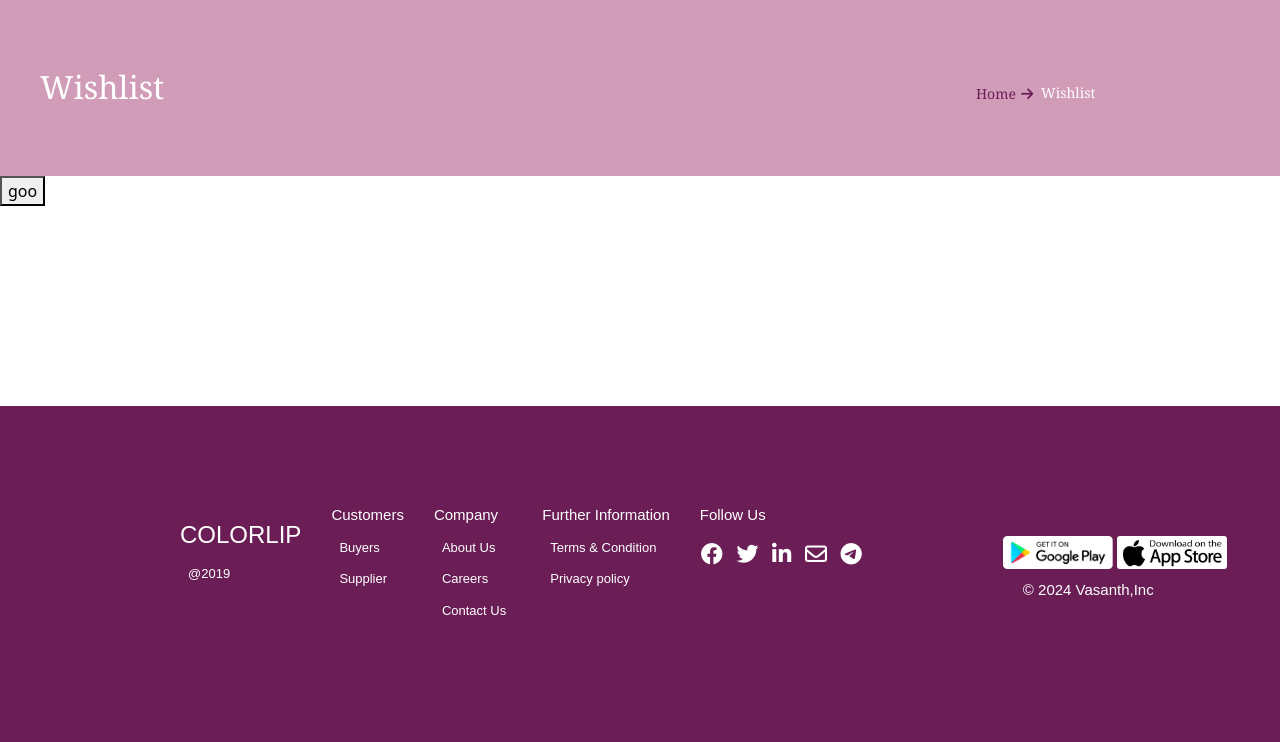
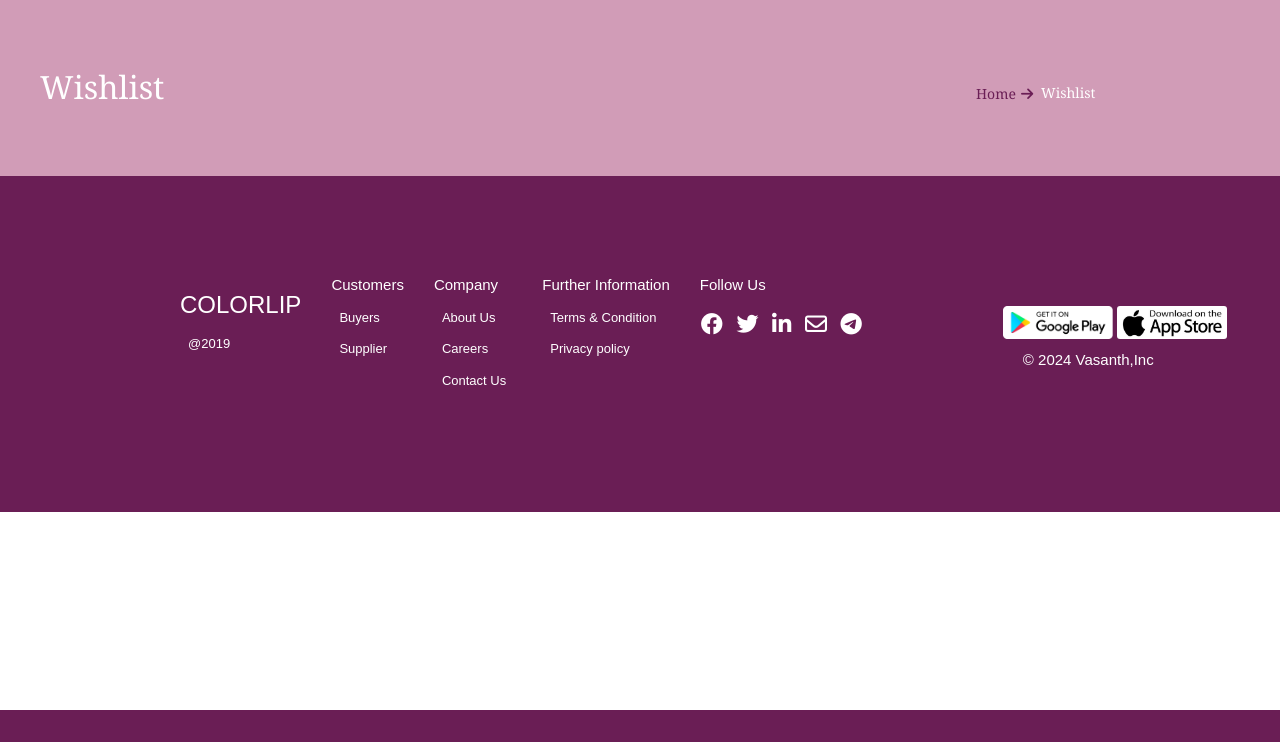
Before and after one commit to Vasanthcheenu/tome-tale, a Django app: page /wishlist in a window 1280 px wide. Shown: the part 90-832 px from the top of the page. After the commit the page ends 800 px from the top, so only its background shows below. Run offline with Django 5.2, Linux system fonts and the light colour scheme.

Commit message:
wishlist.html

```diff
--- a/templates/wishlist.html
+++ b/templates/wishlist.html
@@ -60,18 +60,6 @@
                 <a href="{% url 'home' %}"> <h3 class="om">Home<i class="fa-solid fa-arrow-right"></i></h3></a><h3 class="catuu">Wishlist</h3>
             </div>
         </section>
-    <!--<section class="body1-text">
-        <h1>Cart page</h1>
-    </section>-->
-     <button id="btn1" onclick="greet()">goo</button>
-   <section class="wishbody">
-
-   </section>
-     <script>
-        function greet(){
-            alert("heyy all")
-        }
-     </script>
 
 
     <section class="footer">
```
